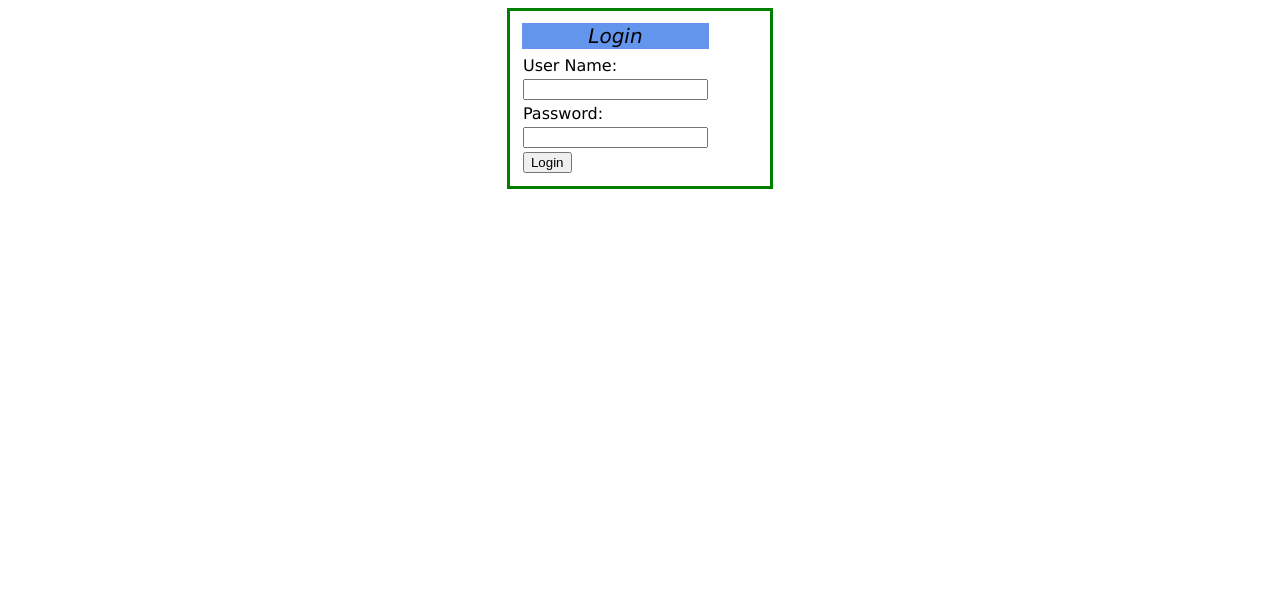
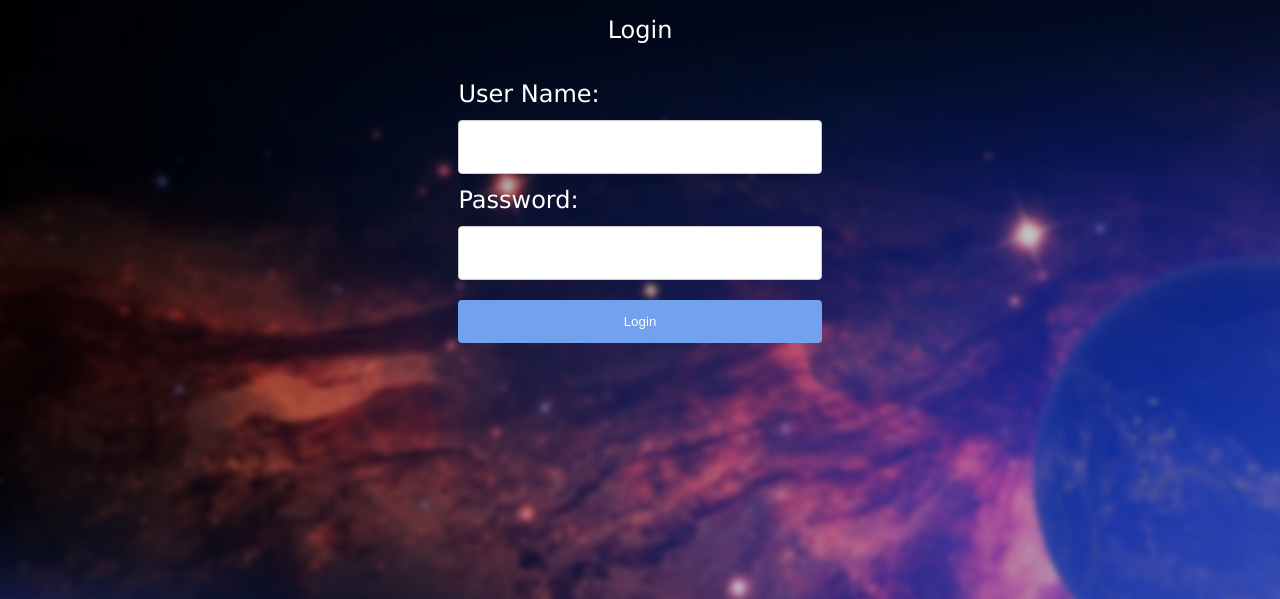
Before and after one commit to BenGirone/SoftwareEngineeringProject, a PHP site: page / in a window 1280 px wide. Shown: the top 599 px of the page. Run offline with PHP 8.4, Linux system fonts and the light colour scheme.

Commit message:
added graphics

```diff
--- a/index.css
+++ b/index.css
@@ -4,7 +4,7 @@
     Author     : Ben Girone
     To be linked to index.html
 */
-
+/*
 body {
     font-family: "Lucida Sans Unicode", "Lucida Grande", sans-serif;
 }
@@ -24,3 +24,68 @@ body {
         font-size: 20px;
         font-style: italic;
     }
+
+*/
+
+body {
+    font-family: Verdana, Geneva, sans-serif;
+    font-size: 150%;
+    background-image: url("graphics/space.jpg");
+}
+
+input[type=text], select {
+    width: 100%;
+    padding: 12px 20px;
+    margin: 8px 0;
+    display: inline-block;
+    border: 1px solid #ccc;
+    border-radius: 4px;
+    box-sizing: border-box;
+    font-size: 100%;
+}
+
+input[type=password], select {
+    width: 100%;
+    padding: 12px 20px;
+    margin: 8px 0;
+    display: inline-block;
+    border: 1px solid #ccc;
+    border-radius: 4px;
+    box-sizing: border-box;
+    font-size: 100%;
+}
+
+input[type=submit] {
+    width: 100%;
+    background-color: #72A1ED;
+    color: white;
+    padding: 14px 20px;
+    margin: 8px 0;
+    border: none;
+    border-radius: 4px;
+    cursor: pointer;
+}
+
+input[type=submit]:hover {
+    background-color: #72CEED;
+}
+
+.loginTable {
+    padding: 5px;
+    color: white;
+    /*border: 3px solid #72A1ED;*/
+    border-radius: 4px;
+    /*background-color: #DDE3ED;*/
+    margin: auto;
+    width: 30%;
+}
+
+.loginHeader {
+    text-align: center;
+
+}
+
+.invalidLogin {
+    font-size: 70%;
+    color: red;
+}
--- a/index.php
+++ b/index.php
@@ -1,7 +1,7 @@
 <?php
 session_start();
 
-$loginMessage = "";
+$loginMessage = "<br />";
 
 if (isset($_SESSION["loggedIn"]))
 {
@@ -11,7 +11,7 @@ if (isset($_SESSION["loggedIn"]))
 
 if (isset($_SESSION["failedLogin"]))
 {
-    $loginMessage = "Invalid Login";
+    $loginMessage = "* Invalid Login";
 }
 ?>
 
@@ -40,7 +40,7 @@ Software prepared by Orchid-dev (see documentation for more info)
 
                     <tr>
                         <td>
-                            <?php echo ($loginMessage); ?>
+                            <span class="invalidLogin"><?php echo ($loginMessage); ?></span>
                         </td>
                     </tr>
 
```
Also changed, not shown: graphics/space.jpg (added).
